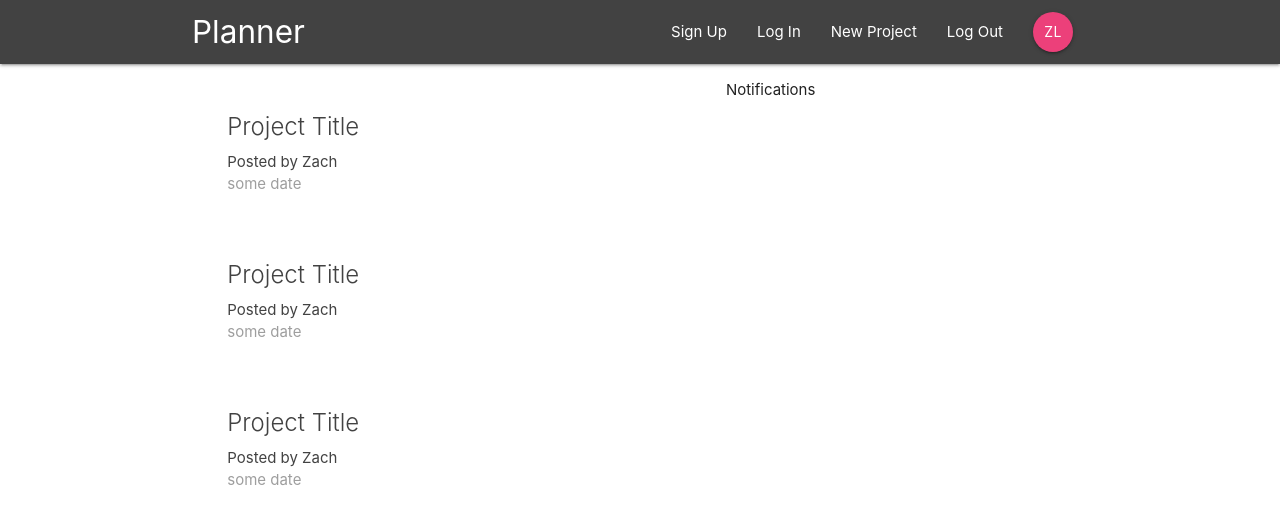
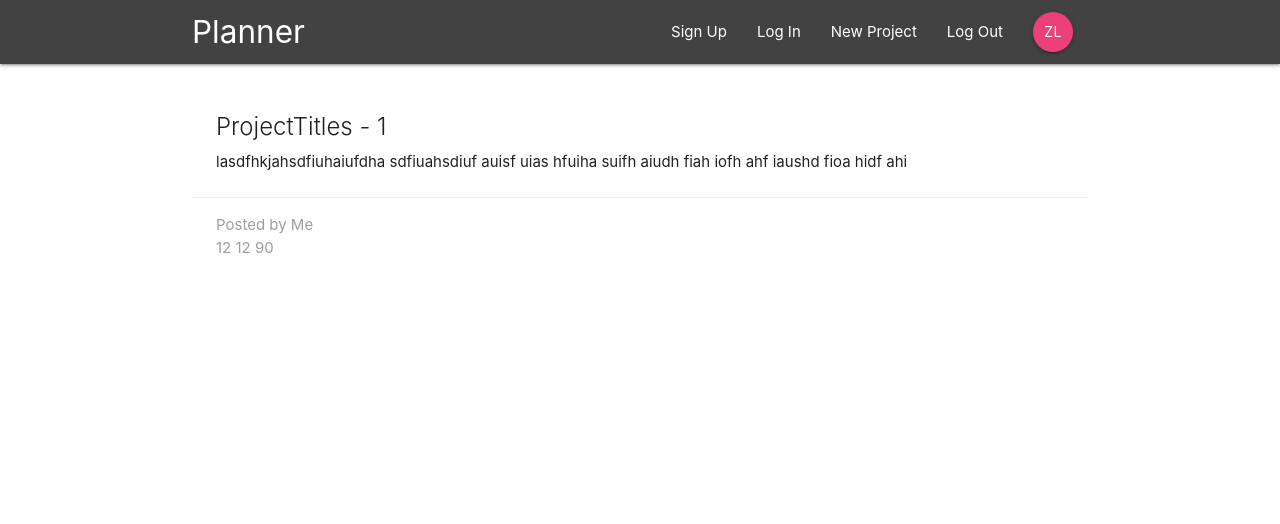
Before and after one commit to ZachLynch123/redux-firebase, a React (Create React App) app: page /project/1 in a window 1280 px wide. Shown: the top 524 px of the page. Built offline with nearby package versions, Linux system fonts and the light colour scheme.

Commit message:
Created dynamic route for project detaisl

```diff
--- a/src/App.js
+++ b/src/App.js
@@ -2,6 +2,7 @@ import React, { Component } from 'react';
 import { BrowserRouter as Router, Switch, Route } from 'react-router-dom'
 import Navbar from './components/layout/Navbar';
 import Dashboard from './components/dashboard/Dashboard';
+import ProjectDetails from './components/projects/ProjectDetails';
 
 class App extends Component {
   render() {
@@ -10,7 +11,8 @@ class App extends Component {
         <div className="App">
           <Navbar />
           <Switch>
-            <Route path="/" component={Dashboard} />
+            <Route exact path="/" component={Dashboard} />
+            <Route path='/project/:id' component={ProjectDetails} />
           </Switch>
         </div>
       </Router>
--- a/src/components/projects/ProjectDetails.js
+++ b/src/components/projects/ProjectDetails.js
@@ -0,0 +1,26 @@
+import React from 'react';
+
+const ProjectDetails = props => {
+    console.log(props);
+
+    const id = props.match.params.id;
+    return(
+        <div className="container section project-details">
+            <div className="card z-depth-0">
+                <div className="card-content">
+                    <span className="card-title">ProjectTitles - {id}</span>
+                    <p>lasdfhkjahsdfiuhaiufdha sdfiuahsdiuf auisf uias hfuiha suifh aiudh fiah iofh ahf iaushd fioa hidf ahi</p>
+                </div>
+                <div className="card-action grey.lighten-4 grey-text">
+                    <div>Posted by Me</div>
+                    <div>12 12 90</div>
+                </div>
+            </div>
+        </div>
+    )
+}
+
+
+
+
+export default ProjectDetails;
```
